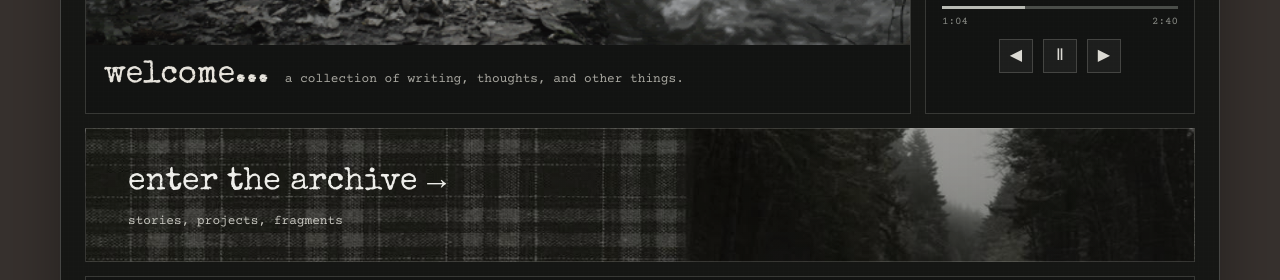
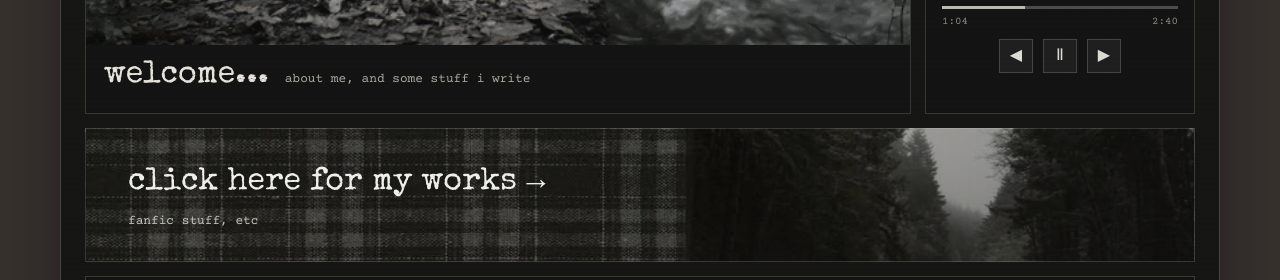
Before and after one commit to kismetproject/aboutme, a plain HTML site: page index.html in a window 1280 px wide. Shown: the part 476-756 px from the top of the page. Drawn offline with nearby package versions, Linux system fonts and the light colour scheme; no server answers.

Commit message:
Update text content in index.html

```diff
--- a/index.html
+++ b/index.html
@@ -871,7 +871,7 @@
           </h2>
 
           <p>
-            a collection of writing, thoughts, and other things.
+            about me, and some stuff i write
           </p>
 
         </div>
@@ -960,11 +960,11 @@
         <a href="writing.html">
 
           <strong>
-            enter the archive →
+            click here for my works →
           </strong>
 
           <span>
-            stories, projects, fragments
+            fanfic stuff, etc
           </span>
 
         </a>
```
